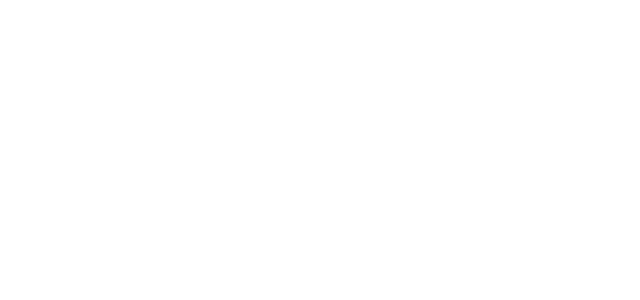
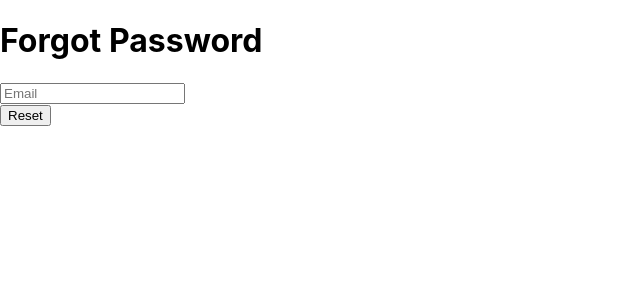
Before and after one commit to OnyxXs/ReactJSMovieFlux, a React (Create React App) app in the folder netflux/: page /reset in a window 1280 px wide. Before the commit this address had no page. Shown: the top 300 px of the page, without its empty margins (0-640 px from the left). Built offline with nearby package versions, Linux system fonts and the light colour scheme.

Commit message:
resetPassword

```diff
--- a/netflux/src/App.tsx
+++ b/netflux/src/App.tsx
@@ -1,7 +1,8 @@
 import React from "react";
 import { BrowserRouter, Route, Routes } from "react-router-dom";
 import RegisterAndlogin from "./pages/login/registerAndLogin";
-import HomeScreen from "./pages/login/home";
+import HomeScreen from "./home";
+import ForgotPassword from "./pages/login/forgotPassword";
 
 function App() {
   return (
@@ -10,6 +11,7 @@
         <Routes>
           <Route path="/" element={<RegisterAndlogin />} />
           <Route path="/home" element={<HomeScreen />} />
+          <Route path="/reset" element={<ForgotPassword />} />
         </Routes>
       </div>
     </BrowserRouter>
--- a/netflux/src/config/firebaseConfig.tsx
+++ b/netflux/src/config/firebaseConfig.tsx
@@ -11,4 +11,4 @@
 };
 
 const app = initializeApp(firebaseConfig);
-export const database = getAuth(app);
+export const auth = getAuth(app);
--- a/netflux/src/pages/login/home.tsx
+++ b/netflux/src/home.tsx
@@ -1,6 +1,6 @@
 import { signOut } from "firebase/auth";
 import React from "react";
-import { database } from "../../config/firebaseConfig";
+import { auth } from "./config/firebaseConfig";
 import { useNavigate } from "react-router-dom";
 
 function HomeScreen() {
@@ -8,7 +8,7 @@
 
   console.log("HomeScreen rendered!");
   const handleClick = () => {
-    signOut(database)
+    signOut(auth)
       .then((val) => {
         console.log(val, "val");
         history("/");
--- /dev/null
+++ b/netflux/src/pages/login/forgotPassword.tsx
@@ -0,0 +1,37 @@
+import { sendPasswordResetEmail } from "firebase/auth";
+import React from "react";
+import { auth } from "../../config/firebaseConfig";
+import { useNavigate } from "react-router-dom";
+
+function ForgotPassword() {
+  const history = useNavigate();
+  const handleSubmit = async (e: React.FormEvent<HTMLFormElement>) => {
+    const emailInput = e.currentTarget.elements.namedItem(
+      "email"
+    ) as HTMLInputElement;
+    e.preventDefault();
+    const emailVal = emailInput.value;
+
+    sendPasswordResetEmail(auth, emailVal)
+      .then((data) => {
+        alert("Check your gmail");
+        history("./");
+      })
+      .catch((err) => {
+        alert(err.code);
+      });
+  };
+
+  return (
+    <div className="App">
+      <h1>Forgot Password</h1>
+      <form onSubmit={(e) => handleSubmit(e)}>
+        <input name="email" placeholder="Email" />
+        <br />
+        <button>Reset</button>
+      </form>
+    </div>
+  );
+}
+
+export default ForgotPassword;
--- a/netflux/src/pages/login/registerAndLogin.tsx
+++ b/netflux/src/pages/login/registerAndLogin.tsx
@@ -1,5 +1,5 @@
 import React, { useState } from "react";
-import { database } from "../../config/firebaseConfig";
+import { auth } from "../../config/firebaseConfig";
 import {
   createUserWithEmailAndPassword,
   signInWithEmailAndPassword,
@@ -14,7 +14,7 @@
     const email = e.currentTarget.email.value;
     const password = e.currentTarget.password.value;
     if (type === "signup") {
-      createUserWithEmailAndPassword(database, email, password)
+      createUserWithEmailAndPassword(auth, email, password)
         .then((data) => {
           console.log(data, "AuthData");
           history("./home");
@@ -24,7 +24,7 @@
           setLogin(true);
         });
     } else {
-      signInWithEmailAndPassword(database, email, password)
+      signInWithEmailAndPassword(auth, email, password)
         .then((data) => {
           console.log(data, "AuthData");
           history("./home");
@@ -34,6 +34,10 @@
           setLogin(true);
         });
     }
+  };
+
+  const handleReset = () => {
+    history("/reset");
   };
 
   return (
@@ -60,6 +64,9 @@
         <input name="password" type="password" placeholder="Password" />
         <br />
         <button type="submit">{login ? "SignIn" : "SignUp"}</button>
+        <br />
+        <p onClick={handleReset}>Forgot Password?</p>
+        <br />
       </form>
     </div>
   );
```
